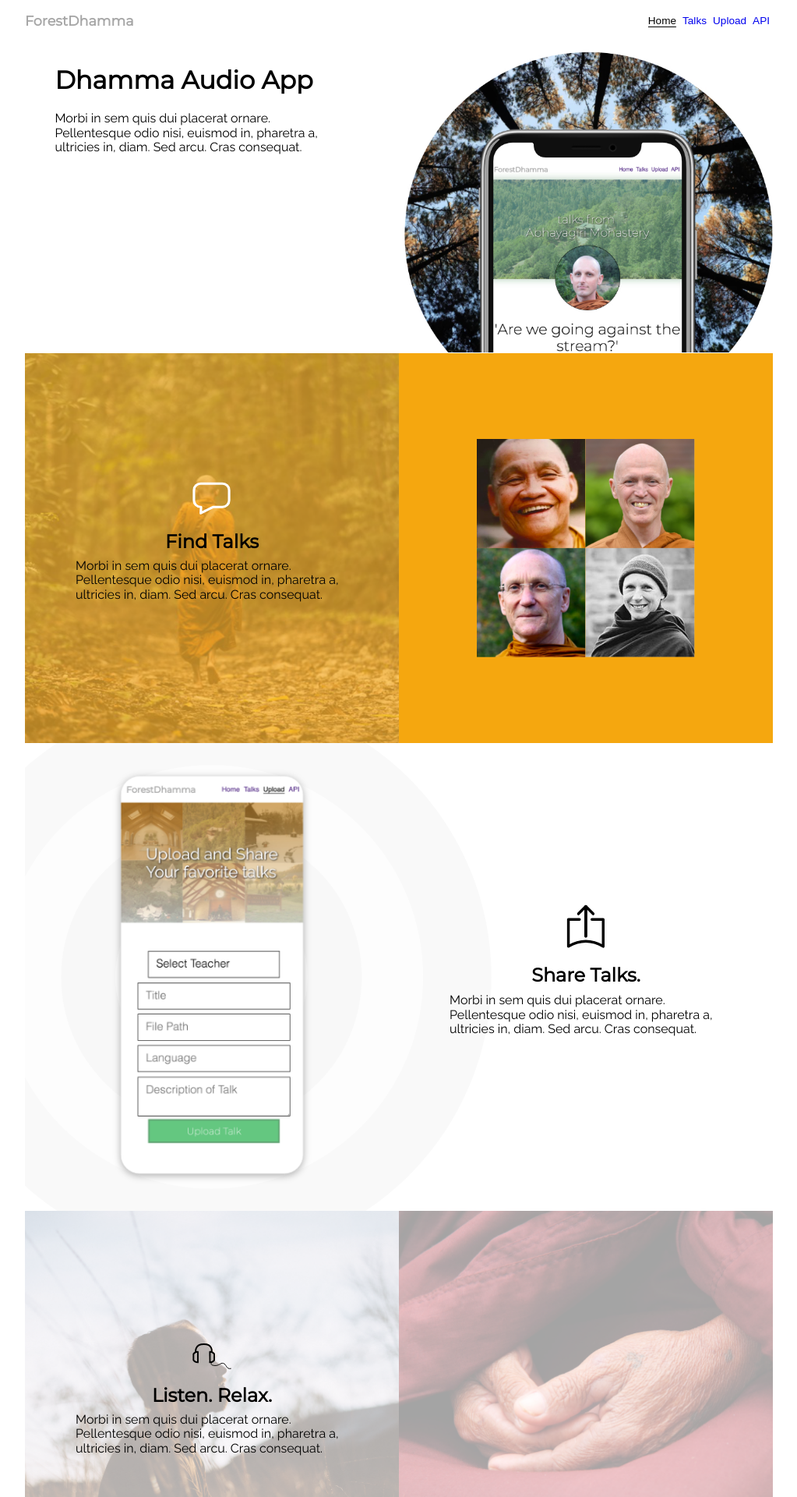
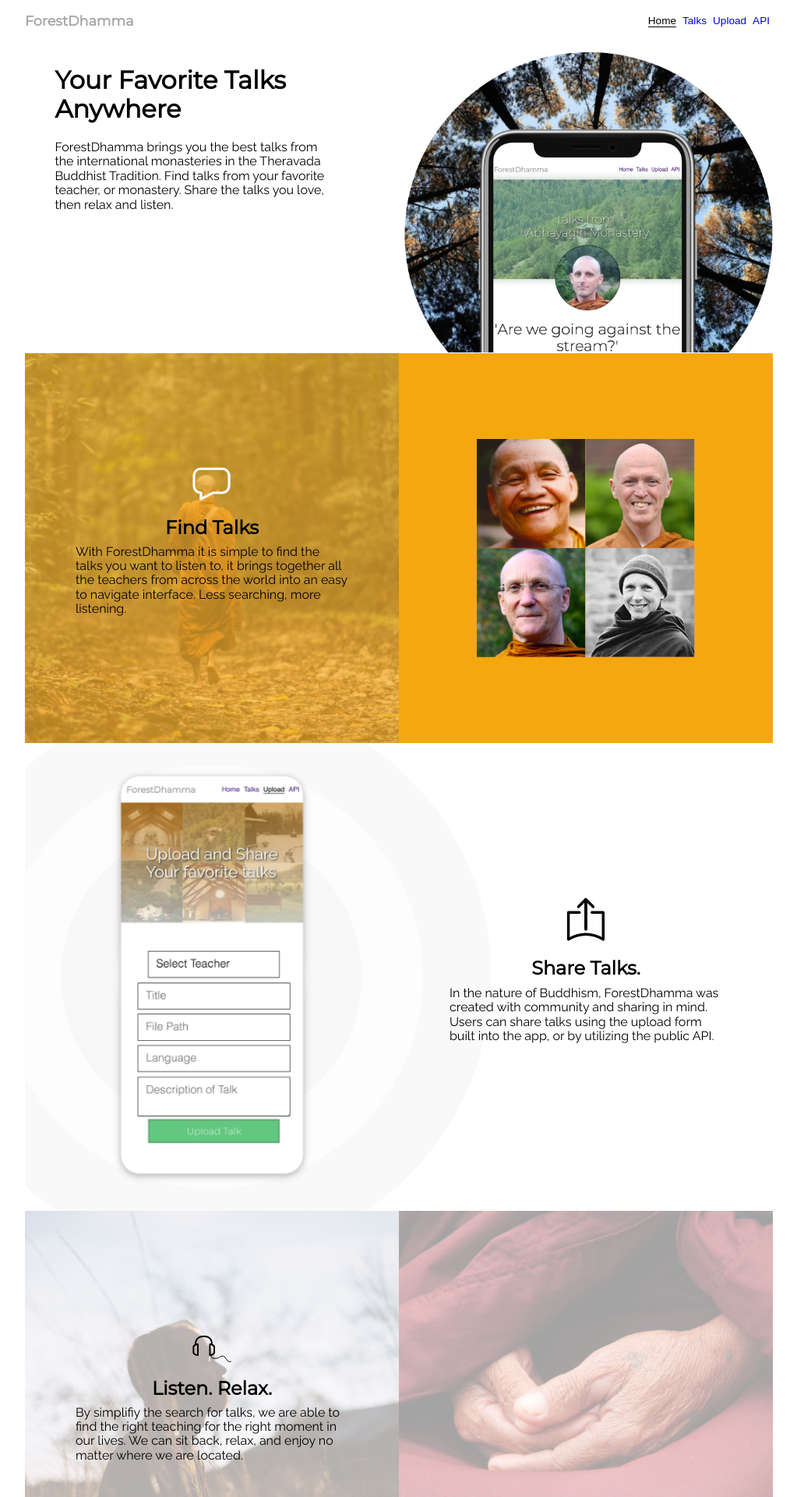
Before and after one commit to Nick-Damico/forest-dhamma, a React (Create React App) app in the folder client/: page / in a window 1280 px wide. Shown: the top 1920 px of the page at 78% size, without its empty margins (128-1151 px from the left). Built offline with nearby package versions, Linux system fonts and the light colour scheme; no server answers.

Commit message:
replaced placeholder text

```diff
--- a/client/src/components/static/home.js
+++ b/client/src/components/static/home.js
@@ -1,5 +1,4 @@
 import React from 'react';
-// import '../../styles/flexboxgrid.css';
 import '../../styles/home.css';
 
 const Home = () => {
@@ -7,11 +6,12 @@ const Home = () => {
     <main className="wrapper">
       <section className="row intro-section">
         <div className="col-xs-12 col-md-6 intro__col--1">
-            <h1 className="intro__title">Dhamma Audio App</h1>
+            <h1 className="intro__title">Your Favorite Talks Anywhere</h1>
             <p className="intro__text">
-              Morbi in sem quis dui placerat ornare.
-              Pellentesque odio nisi, euismod in, pharetra a, ultricies in,
-              diam. Sed arcu. Cras consequat.
+              ForestDhamma brings you the best talks from the international
+              monasteries in the Theravada Buddhist Tradition. Find talks from
+              your favorite teacher, or monastery. Share the talks you love,
+              then relax and listen.
             </p>
           </div>
         <div className="col-xs-12 col-md-6 intro__col--2">
@@ -24,9 +24,9 @@ const Home = () => {
           <img className="find__icon" alt="" src={require('../../images/talk-icon.svg')} />
           <h2 className="find__title">Find Talks</h2>
           <p className="find__text">
-            Morbi in sem quis dui placerat ornare. Pellentesque odio nisi,
-            euismod in, pharetra a, ultricies in,
-            diam. Sed arcu. Cras consequat.
+            With ForestDhamma it is simple to find the talks you want to
+            listen to, it brings together all the teachers from across the
+            world into an easy to navigate interface. Less searching, more listening.
           </p>
         </div>
         <div className="col-xs-12 col-md-6 find-section__col--2 center__center flex">
@@ -42,9 +42,9 @@ const Home = () => {
           <img className="upload__icon" alt="" src={require('../../images/upload-icon.svg')} />
           <h2 className="share__title">Share Talks.</h2>
           <p className="share__text">
-            Morbi in sem quis dui placerat ornare. Pellentesque odio nisi,
-            euismod in, pharetra a, ultricies in,
-            diam. Sed arcu. Cras consequat.
+            In the nature of Buddhism, ForestDhamma was created with community
+            and sharing in mind. Users can share talks using the upload form
+            built into the app, or by utilizing the public API.
           </p>
         </div>
         <div className="col-xs-12 col-md-6 share__col--2 center__center order__col--first col-reset flex">
@@ -57,9 +57,9 @@ const Home = () => {
           <img className="headphone__icon" alt="" src={require('../../images/headphone-icon.svg')} />
           <h2 className="listen__title">Listen. Relax.</h2>
           <p className="listen__text">
-            Morbi in sem quis dui placerat ornare. Pellentesque odio nisi,
-            euismod in, pharetra a, ultricies in,
-            diam. Sed arcu. Cras consequat.
+            By simplifiy the search for talks, we are able to find the right
+            teaching for the right moment in our lives. We can sit back, relax,
+            and enjoy no matter where we are located.
           </p>
         </div>
         <div className="col-xs-12 col-md-6 listen__col--2">
```
